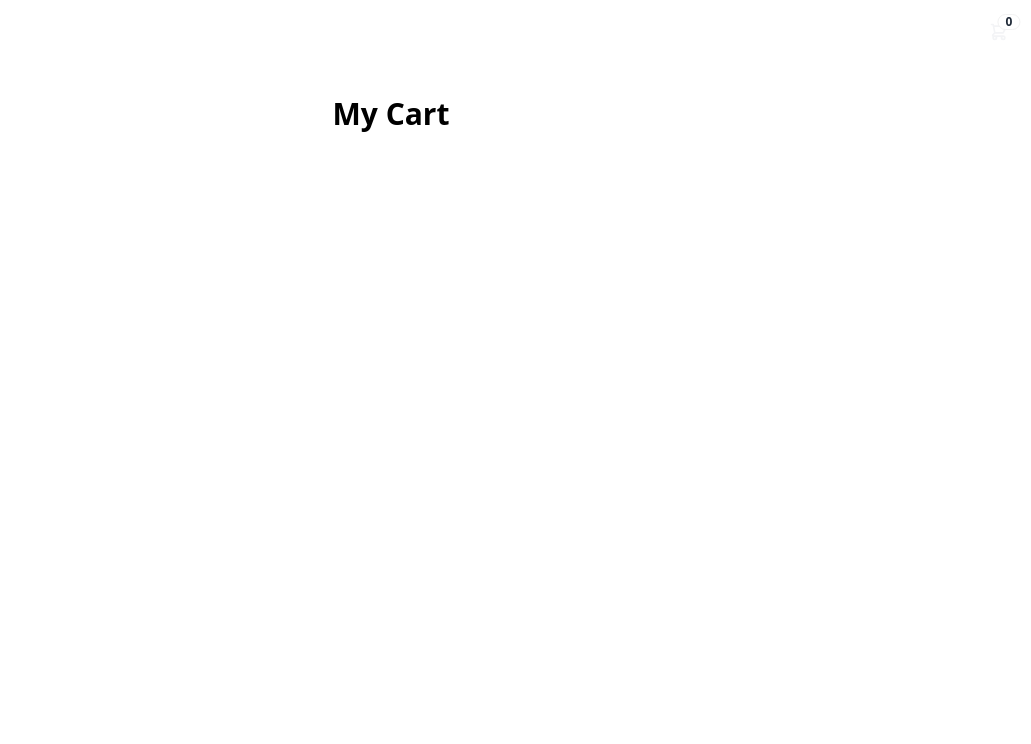
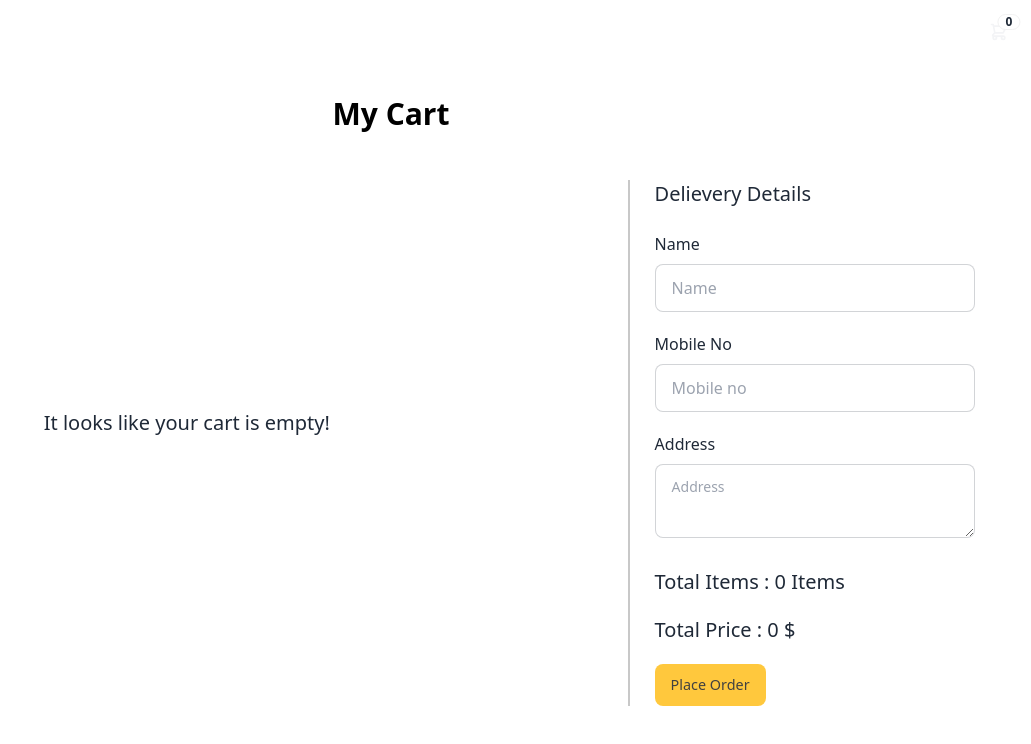
Before and after one commit to shahzaibalijamro/redux-store, a React (Vite) app: page /cart in a window 1280 px wide. Shown: the top 744 px of the page, without its empty margins (249-1280 px from the left). Built offline with nearby package versions, Linux system fonts and the light colour scheme.

Commit message:
commands added

```diff
--- a/package.json
+++ b/package.json
@@ -11,7 +11,8 @@
   },
   "dependencies": {
     "react": "^18.3.1",
-    "react-dom": "^18.3.1"
+    "react-dom": "^18.3.1",
+    "react-icons": "^5.3.0"
   },
   "devDependencies": {
     "@eslint/js": "^9.9.0",
--- a/src/index.css
+++ b/src/index.css
@@ -2,8 +2,14 @@
 @tailwind components;
 @tailwind utilities;
 
-.my-container{
+.my-container {
     max-width: 1300px !important;
+    margin: 0 auto !important;
+    padding: 0 20px !important;
+}
+
+.my-container-2 {
+    max-width: 1400px !important;
     margin: 0 auto !important;
     padding: 0 20px !important;
 }
@@ -39,3 +45,35 @@
     /* border: 1px solid black; */
     transform: scale(1.02);
 }
+
+.Btn2 {
+    background-color: #ffc83d;
+    color: #414141;
+    display: inline-flex;
+    height: 2.6rem;
+    min-height: 2.6rem;
+    flex-shrink: 0;
+    cursor: pointer;
+    user-select: none;
+    flex-wrap: wrap;
+    align-items: center;
+    justify-content: center;
+    border-radius: var(--rounded-btn, 0.5rem);
+    border-color: transparent;
+    border-color: oklch(var(--btn-color, var(--b2)) / var(--tw-border-opacity));
+    padding-left: 1rem;
+    padding-right: 1rem;
+    text-align: center;
+    font-size: 0.9rem;
+    line-height: 1em;
+    gap: 0.5rem;
+    font-weight: 500;
+    text-decoration: none;
+    transition: background-color 0.3s ease-in-out, border-color 0.3s ease-in-out, transform 0.3s ease-in-out;
+}
+
+.Btn2:hover {
+    background-color: #ffb700;
+    /* border: 1px solid black; */
+    transform: scale(1.02);
+}
--- a/src/screens/Cart.jsx
+++ b/src/screens/Cart.jsx
@@ -1,34 +1,109 @@
 import React from 'react'
-import { useSelector } from 'react-redux';
+import { FaTrashAlt } from 'react-icons/fa';
+import { GrAdd } from 'react-icons/gr';
+import { IoIosAdd } from 'react-icons/io';
+import { RiSubtractFill } from 'react-icons/ri';
+import { useDispatch, useSelector } from 'react-redux';
+import { addCartItem, increaseQuantity } from '../config/redux/reducers/cartSlice';
 
 const Cart = () => {
+  const dispatch = useDispatch();
   const cartItems = useSelector(state => state.cart.myCart);
+  console.log(cartItems);
+  let total = 0;
+  if (cartItems.length > 0) {
+    cartItems.map((item, index) => {
+      total += item.price * item.quantity
+    })
+  }
+  const addProductToCart = (item) => {
+    const existingCartItem = cartItems.find(cartItem => cartItem.title === item.title);
+    if (existingCartItem) {
+      dispatch(increaseQuantity({
+        id: existingCartItem.id,
+      }));
+    } else {
+      dispatch(addCartItem({
+        item: {
+          ...item,
+          quantity: 1
+        }
+      }));
+    }
+  }
   return (
-    <>
-      <div className='my-container'>
+    <div>
+      <div className='my-container-2'>
         <h1 className='font-semibold text-3xl mt-8 mb-12 text-black text-center'>My Cart</h1>
-        <div className='flex flex-col justify-center items-center gap-8 flex-wrap'>
-          {cartItems.map((item, index) => {
+        <div className='flex justify-center w-[100%]'>
+          <div className='flex flex-col justify-center w-[70%] mb-10 items-center gap-8 flex-wrap'>
+            {cartItems.length > 0 ? cartItems.map((item) => {
               return <div key={item.id} className="card card-side bg-base-100 shadow-xl">
                 <div style={{
                   borderBottomLeftRadius: '18px',
+                  borderTopLeftRadius: '18px'
                 }} className='flex justify-center bg-[#e9e9e9] items-center'>
                   <img src={item.thumbnail} alt={item.title} />
                 </div>
                 <div className="card-body">
                   <h2 className="card-title text-left text-ellipsis line-clamp-1">{item.title}</h2>
                   <p className="overflow-hidden text-ellipsis line-clamp-2">{item.description}</p>
-                <div className="card-actions mt-3 flex justify-left">
-                  <button className="Btn text-white btn-primary p-0">
-                    Add to Cart
+                  <p>Price : <span className='font-semibold'> {item.price} $</span></p>
+                  <div className='flex items-center'>Quantity :
+                    <div className='flex items-center'>
+                      <GrAdd onClick={() => addProductToCart(item)} style={{
+                        marginLeft: '10px',
+                        marginRight: '10px',
+                        fontSize: '14px',
+                        cursor: 'pointer',
+                        padding: '5px',
+                        boxSizing: 'content-box'
+                      }} />
+                      {item.quantity}
+                      <RiSubtractFill style={{
+                        marginLeft: '10px',
+                        marginRight: '10px',
+                        fontSize: '14px',
+                        cursor: 'pointer',
+                        padding: '5px',
+                        boxSizing: 'content-box'
+                      }} />
+                    </div>
+                    <div className='ms-1'>
+                      <FaTrashAlt style={{
+                        color: 'red',
+                        cursor: 'pointer'
+                      }} />
+                    </div>
+                  </div>
+                </div>
+              </div>
+            }) : <div className='h-[100px] flex justify-center items-center'>
+              <h1 className='text-xl'>It looks like your cart is empty!</h1>
+            </div>}
+          </div>
+          <div className='w-[2px] mx-[25px] bg-[#c8c8c8]'>
+
+          </div>
+          <div className='w-[30%]'>
+            <h1 className='text-xl'>Delievery Details</h1>
+            <div className='my-6'>
+              <h1 className=' mb-2'>Name</h1>
+              <input type="text" placeholder="Name" className="input input-bordered w-full max-w-xs" />
+              <h1 className='mt-5 mb-2'>Mobile No</h1>
+              <input type="text" placeholder="Mobile no" className="input input-bordered w-full max-w-xs" />
+              <h1 className='mt-5 mb-2'>Address</h1>
+              <textarea className="textarea w-[100%] max-w-[320px] textarea-bordered" placeholder="Address"></textarea>
+            </div>
+            <h1 className='text-xl'>Total Items : {cartItems.length === 1 ? `${cartItems.length} Item` : `${cartItems.length} Items`}</h1>
+            <h1 className='text-xl mt-5'>Total Price : {total} $</h1>
+            <button className="Btn2 mt-5 text-white btn-primary p-0">
+              Place Order
             </button>
           </div>
         </div>
       </div>
-          })}
     </div>
-      </div>
-    </>
   )
 }
 
```
Also changed, not shown: 1 other file (tests, documents, lock files or other folders). Lines whose indentation alone changed are shown as unchanged.
